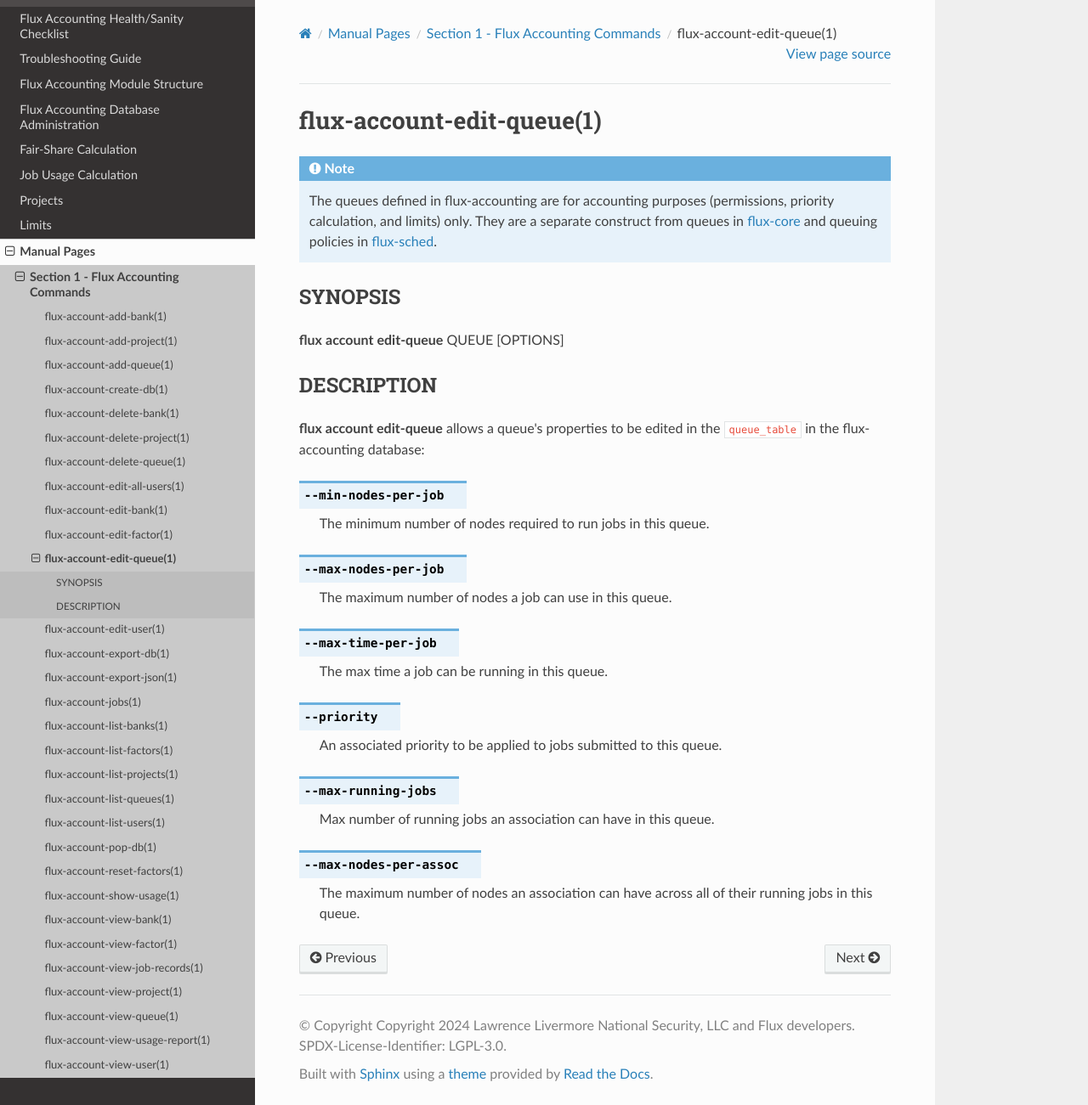
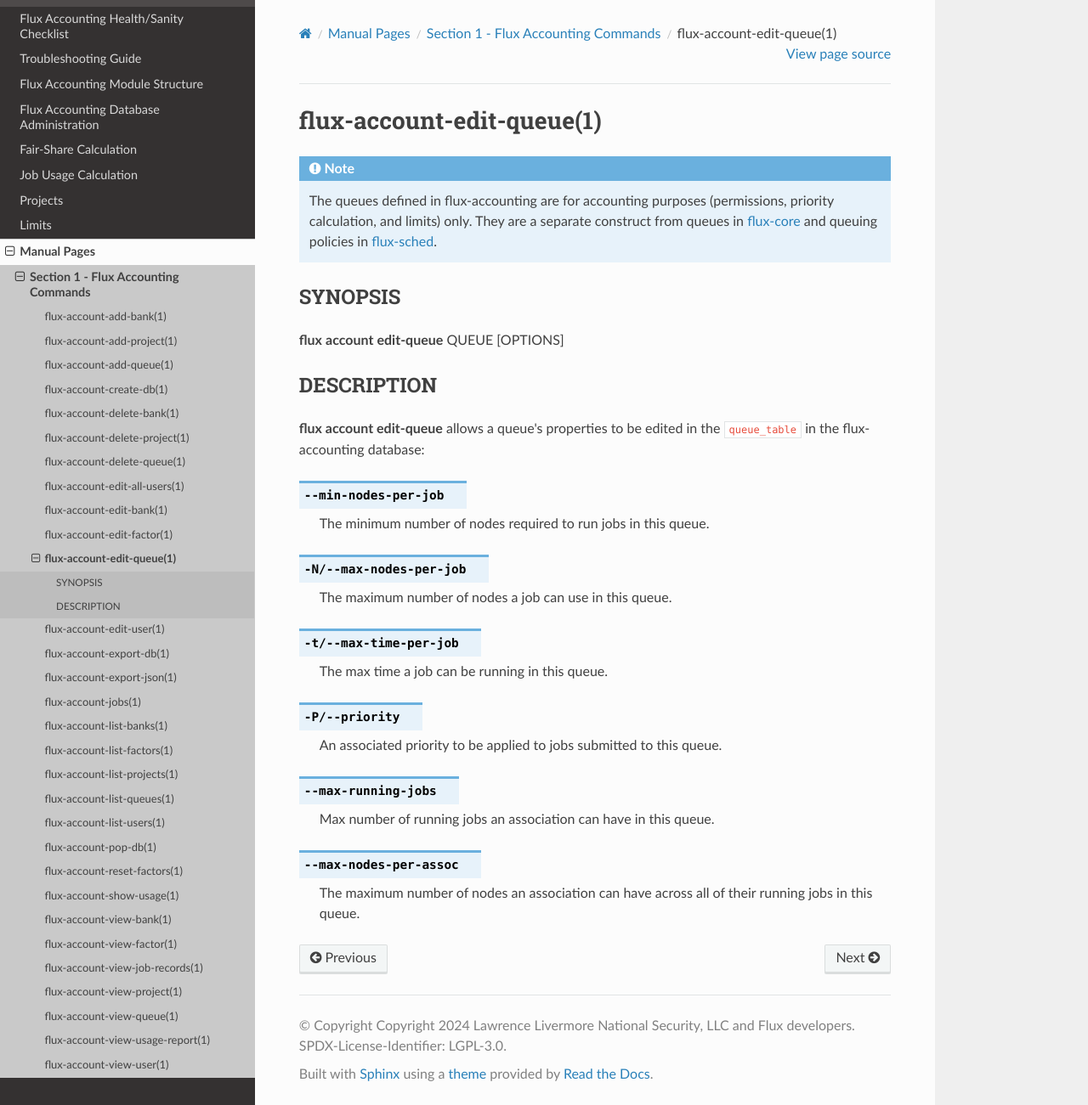
Before and after one commit to flux-framework/flux-accounting, a Sphinx documentation site: the page built from doc/man1/flux-account-edit-queue.rst, in a window 1280 px wide and 1301 px high. Shown: the whole window at 85% size. Built offline with Sphinx 7.4.7 and the Read the Docs theme 3.1.0, drawn with Linux system fonts in a browser that asks for light colours; pages that are not in the unit, such as notebooks, are missing from menus.

```diff
--- a/doc/man1/flux-account-add-queue.rst
+++ b/doc/man1/flux-account-add-queue.rst
@@ -28,15 +28,15 @@ each queue:
 
     The minimum number of nodes required to run jobs in this queue.
 
-.. option:: --max-nodes-per-job
+.. option:: -N/--max-nodes-per-job
 
     The maximum number of nodes a job can use in this queue.
 
-.. option:: --max-time-per-job
+.. option:: -t/--max-time-per-job
 
     The max time a job can be running in this queue.
 
-.. option:: --priority
+.. option:: -P/--priority
 
     An associated priority to be applied to jobs submitted to this queue.
 
--- a/doc/man1/flux-account-edit-queue.rst
+++ b/doc/man1/flux-account-edit-queue.rst
@@ -27,15 +27,15 @@ the ``queue_table`` in the flux-accounting database:
 
     The minimum number of nodes required to run jobs in this queue.
 
-.. option:: --max-nodes-per-job
+.. option:: -N/--max-nodes-per-job
 
     The maximum number of nodes a job can use in this queue.
 
-.. option:: --max-time-per-job
+.. option:: -t/--max-time-per-job
 
     The max time a job can be running in this queue.
 
-.. option:: --priority
+.. option:: -P/--priority
 
     An associated priority to be applied to jobs submitted to this queue.
 
```
Also changed, not shown: 1 other file.
